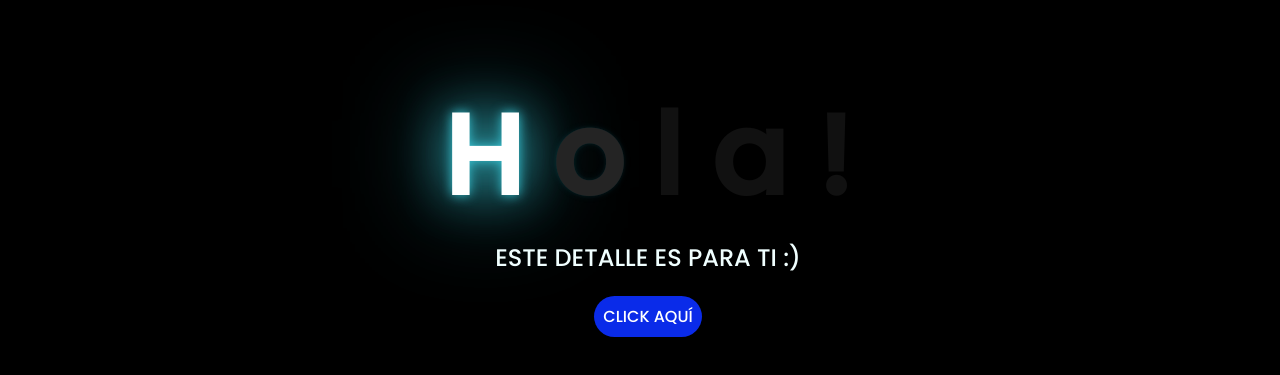
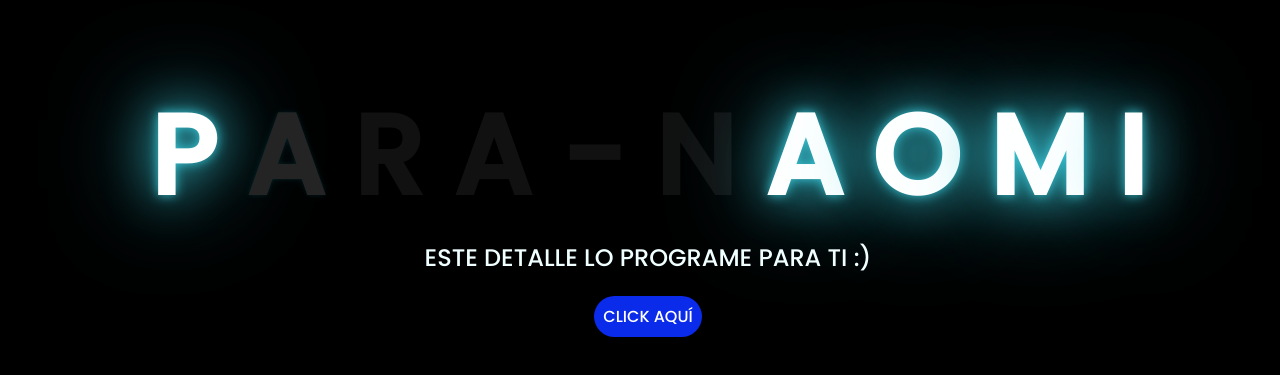
Before and after one commit to fercdev/fercdev.github.io, a plain HTML site: page index.html in a window 1280 px wide. Shown: the part 131-506 px from the top of the page. Drawn offline with Linux system fonts and the light colour scheme.

```diff
--- a/index.html
+++ b/index.html
@@ -12,14 +12,19 @@
 
 <body>
     <div class="greetings">
-        <span>H</span>
-        <span>o</span>
-        <span>l</span>
-        <span>a</span>
-        <span>!</span>
+        <span>P</span>
+        <span>A</span>
+        <span>R</span>
+        <span>A</span>
+        <span>-</span>
+        <span>N</span>
+        <span>A</span>
+        <span>O</span>
+        <span>M</span>
+        <span>I</span>
     </div>
     <div class="description">
-        <span>ESTE DETALLE ES PARA TI :)</span>
+        <span>ESTE DETALLE LO PROGRAME PARA TI :)</span>
     </div>
     <div class="button">
         <button class="botones">
```
Also changed, not shown: flower.html (+1 -1 lines).
